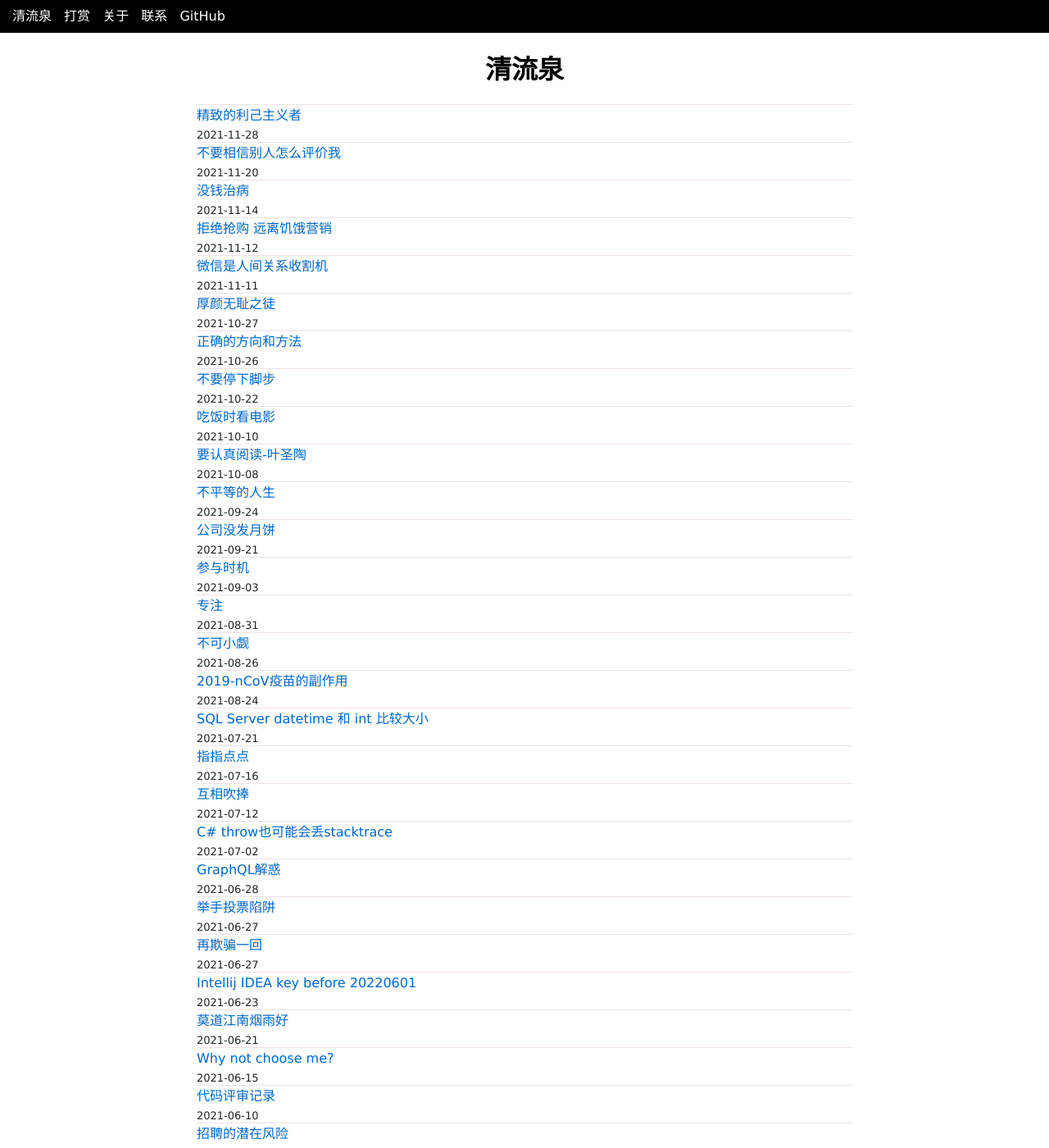
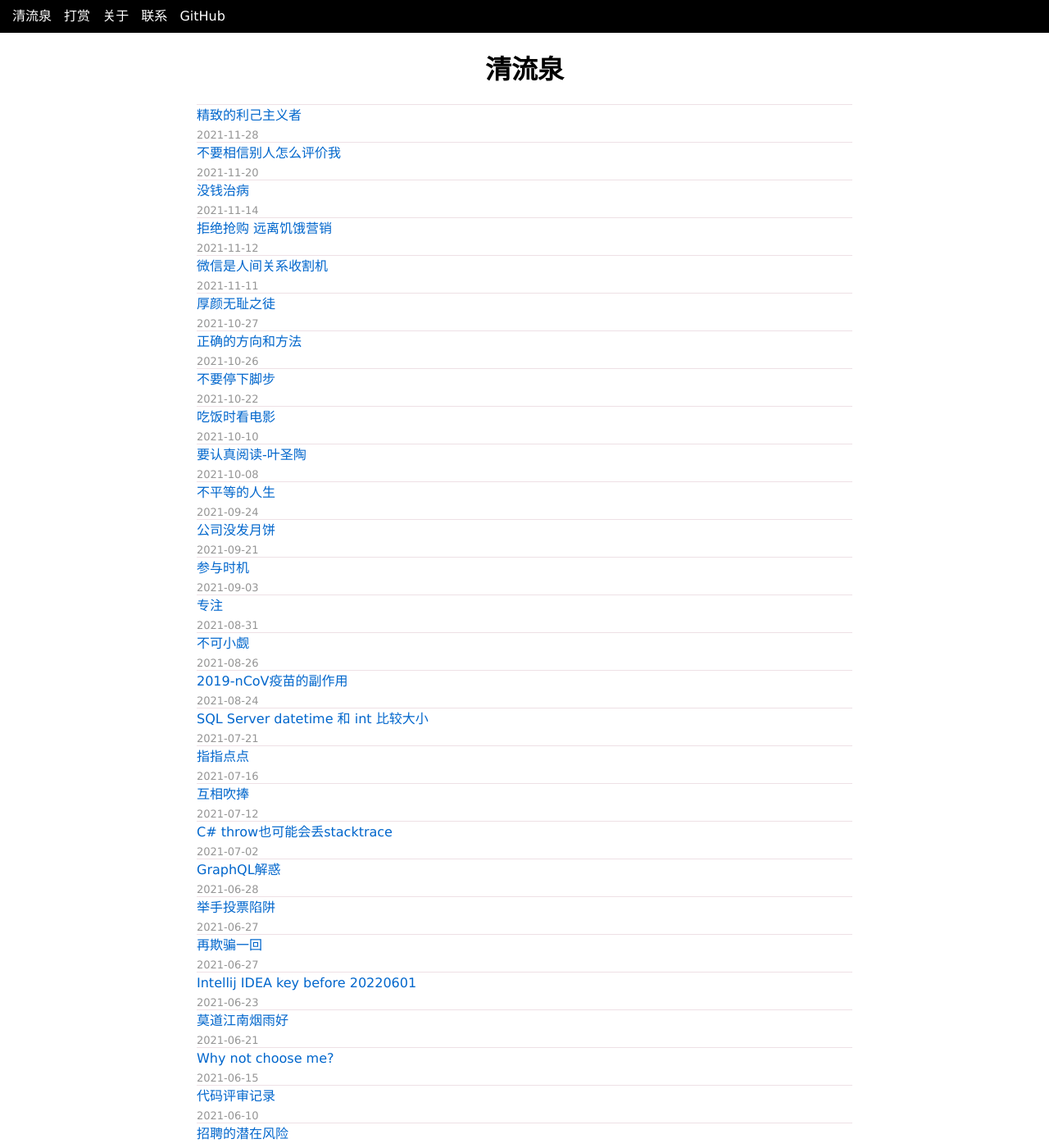
Before and after one commit to yinyongxian/yinyongxian.github.io, a Jekyll site: the page built from index.html, in a window 1280 px wide and 1400 px high. Shown: the whole window at 82% size. Built offline with Jekyll 4.4.1, drawn with Linux system fonts in a browser that asks for light colours; the list of posts is cut into pages by our own code.

Commit message:
Update index.html

```diff
--- a/index.html
+++ b/index.html
@@ -30,7 +30,7 @@ title: 清流泉
       line-height: normal;
       text-align: left;
       width: 100%;
-      color: #252424;
+      color: #959595;
       font-size: small;
     }
   </style>
```
